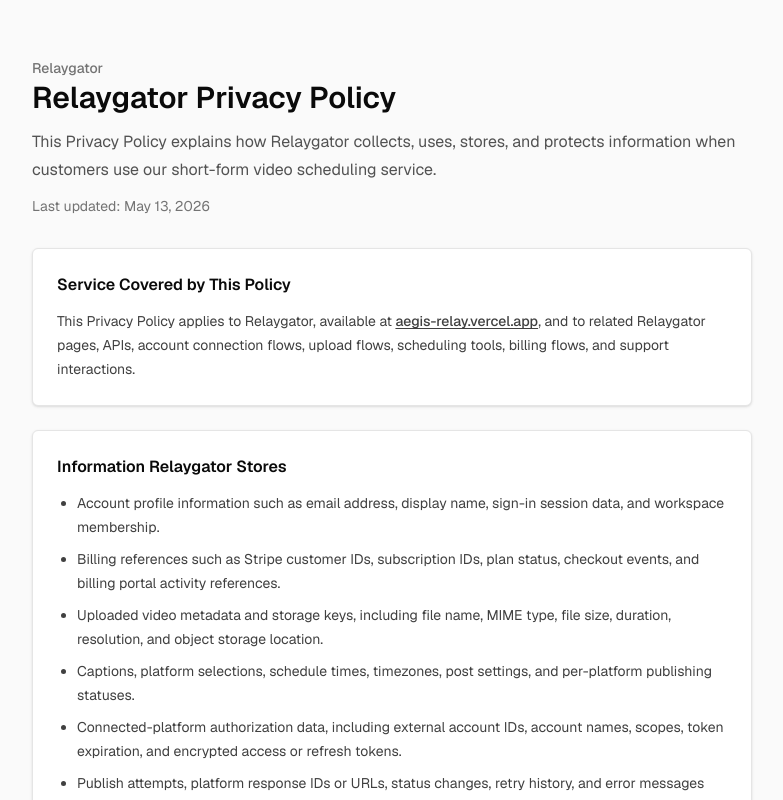
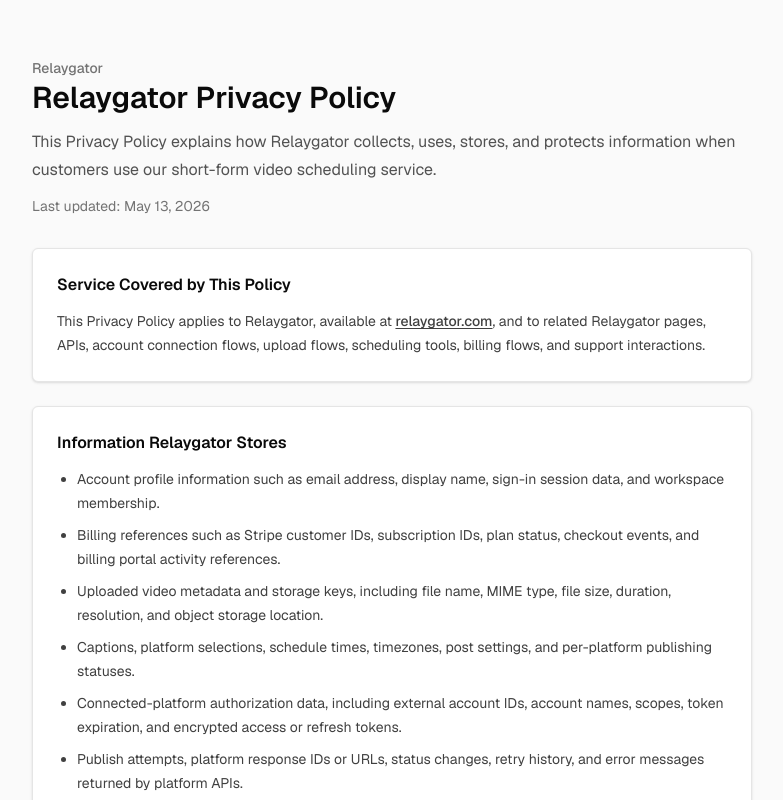
Before and after one commit to darksteel-ai/aegis-relay, a Next.js app: page /privacy in a window 1280 px wide. Shown: the top 800 px of the page, without its empty margins (248-1031 px from the left). Built offline with nearby package versions, Linux system fonts and the light colour scheme.

Commit message:
Update Relaygator policy URL

```diff
--- a/src/app/privacy/page.tsx
+++ b/src/app/privacy/page.tsx
@@ -33,8 +33,11 @@
           <PolicySection title="Service Covered by This Policy">
             <p>
               This Privacy Policy applies to Relaygator, available at{" "}
-              <Link href="/" className="font-medium underline underline-offset-2">
-                aegis-relay.vercel.app
+              <Link
+                href="https://relaygator.com"
+                className="font-medium underline underline-offset-2"
+              >
+                relaygator.com
               </Link>
               , and to related Relaygator pages, APIs, account connection flows,
               upload flows, scheduling tools, billing flows, and support
```
